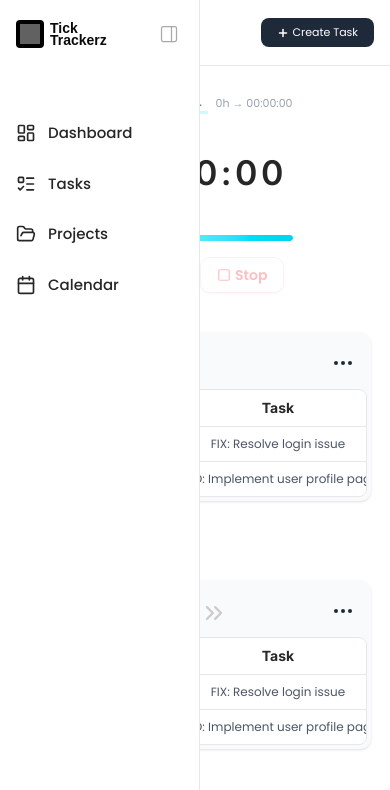
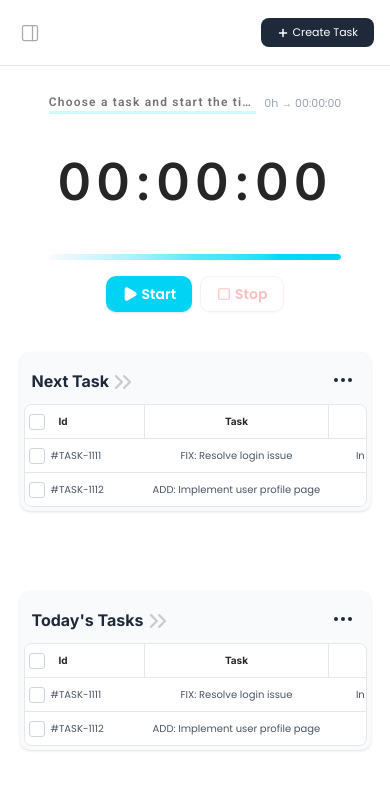
Before and after one commit to DevpratapTomar2005/prod-track, a React (Vite) app in the folder frontend/: page /1/tasks in a window 390 px wide. Shown: the top 790 px of the page. Built offline with nearby package versions, Linux system fonts and the light colour scheme; grey boxes are pictures that could not be loaded.

Commit message:
ADD: Make Task Page And Task Components Responsive

```diff
--- a/frontend/src/components/Sidebar.tsx
+++ b/frontend/src/components/Sidebar.tsx
@@ -28,7 +28,7 @@ const Sidebar = ({isExpanded=true, setIsExpanded}: { isExpanded?: boolean; setIs
           </span>
         </div>
         <div
-          className="p-1 hover:bg-gray-100 cursor-ew-resize rounded-md"
+          className="p-1 hover:bg-gray-100 cursor-ew-resize rounded-md sidebar-toggle"
           onClick={() => setIsExpanded(!isExpanded)}
         >
           <img src={SidebarIcon} alt="sidebar icon" className={`h-5 w-5`} />
--- a/frontend/src/components/TaskCreateModal.tsx
+++ b/frontend/src/components/TaskCreateModal.tsx
@@ -28,7 +28,7 @@ import {
 import { Input } from "@/components/ui/input";
 import Checkbox from "./ui/Checkbox.tsx";
 
-const TaskCreateModal = ({onCancel}: {onCancel: () => void}) => {
+const TaskCreateModal = ({ onCancel }: { onCancel: () => void }) => {
   const {
     register,
     handleSubmit,
@@ -93,9 +93,12 @@ const TaskCreateModal = ({onCancel}: {onCancel: () => void}) => {
 
   return (
     <div className="p-4 bg-white h-[calc(100vh-53px)] overflow-y-auto relative z-2 [&::-webkit-scrollbar]:w-1 [&::-webkit-scrollbar]:h-1 [&::-webkit-scrollbar-thumb]:bg-cyan-100 [&::-webkit-scrollbar-track]:bg-gray-100/40 task-create-modal sm:w-[400px] sm:border-l sm:border-gray-200 lg:w-full lg:p-2 lg:border-none">
-      <form onSubmit={handleSubmit(onSubmit)}>
+      <form
+        onSubmit={handleSubmit(onSubmit)}
+        className="task-create-modal-form"
+      >
         {/* Task name */}
-        <div className="mt-5">
+        <div className="mt-5 task-create-modal-div">
           <label
             htmlFor="task"
             className="text-lg font-inter font-semibold text-neutral-800"
@@ -123,7 +126,7 @@ const TaskCreateModal = ({onCancel}: {onCancel: () => void}) => {
         </div>
 
         {/* Subtask input */}
-        <div className="mt-5">
+        <div className="mt-5 task-create-modal-div">
           <div className="flex items-center gap-1">
             <Input
               type="text"
@@ -152,7 +155,7 @@ const TaskCreateModal = ({onCancel}: {onCancel: () => void}) => {
 
         {/* Subtasks table + delete button attached below at bottom-right */}
         {subtasks.length > 0 && (
-          <div className="mt-5">
+          <div className="mt-5 task-create-modal-div">
             <div className="w-full border rounded-lg">
               <table className="w-full">
                 <thead>
@@ -223,7 +226,7 @@ const TaskCreateModal = ({onCancel}: {onCancel: () => void}) => {
         )}
 
         {/* Start & Due Date */}
-        <div className="mt-10 flex items-center gap-4">
+        <div className="mt-10 flex items-center gap-4 date-select-div">
           <div className="w-1/2 flex flex-col">
             <span className="text-lg font-inter font-semibold text-neutral-800 mb-2">
               Start Date
@@ -332,18 +335,18 @@ const TaskCreateModal = ({onCancel}: {onCancel: () => void}) => {
         </div>
 
         {/* Est. Duration & Status */}
-        <div className="mt-10 flex items-center gap-4">
+        <div className="mt-10 flex items-center gap-4 select-div">
           <div className="w-1/2">
             <span className="text-lg font-inter font-semibold text-neutral-800 mb-2">
               Est. Duration
             </span>
-            <div className="grid grid-cols-5 gap-1">
+            <div className="grid grid-cols-3 gap-1 duration-input">
               <Input
                 type="number"
                 placeholder="Enter estimated duration"
                 defaultValue={1}
                 id="estimatedDuration"
-                className="col-span-2 text-neutral-600"
+                className="col-span-1 text-neutral-600"
                 {...register("estimatedDuration", {
                   required: "Estimated duration is required",
                   min: {
@@ -357,7 +360,7 @@ const TaskCreateModal = ({onCancel}: {onCancel: () => void}) => {
                   required: "Unit is required",
                 })}
               >
-                <SelectTrigger className="w-full col-span-3 text-neutral-600">
+                <SelectTrigger className="w-full col-span-2 text-neutral-600 duration-select">
                   <SelectValue placeholder="Unit" />
                 </SelectTrigger>
                 <SelectContent>
@@ -389,7 +392,7 @@ const TaskCreateModal = ({onCancel}: {onCancel: () => void}) => {
             </Select>
           </div>
         </div>
-        <div className="flex items-center justify-between gap-5">
+        <div className="flex items-center justify-between gap-5 ">
           <div className="w-1/2">
             {errors.estimatedDuration && (
               <p className="text-red-500 text-sm mt-1">
@@ -437,7 +440,7 @@ const TaskCreateModal = ({onCancel}: {onCancel: () => void}) => {
         </div>
 
         {/* Footer buttons */}
-        <div className="w-full flex items-center justify-end mt-10 gap-2">
+        <div className="w-full flex items-center justify-end mt-10 gap-2 task-create-modal-footer">
           <Button
             variant="outline"
             onClick={onCancel}
--- a/frontend/src/components/Topbar.tsx
+++ b/frontend/src/components/Topbar.tsx
@@ -2,7 +2,15 @@ import Plus from "../assets/plus.svg";
 import { useLocation, useParams } from "react-router";
 import { useDispatch } from "react-redux";
 import { setGlobalModalState } from "../slices/globalModalStateSlice.ts";
-const Topbar = ({ isExpanded }: { isExpanded: boolean }) => {
+import SidebarIcon from "../assets/sidebar_icon.svg";
+
+const Topbar = ({
+  isExpanded,
+  setIsExpanded,
+}: {
+  isExpanded: boolean;
+  setIsExpanded: (arg: boolean) => void;
+}) => {
   const location = useLocation();
   const { name } = useParams();
   const dispatch = useDispatch();
@@ -23,8 +31,14 @@ const Topbar = ({ isExpanded }: { isExpanded: boolean }) => {
 
   return (
     <div
-      className={`p-4 border-b border-gray-200  bg-white fixed top-0 z-3 h-[66px] top-bar  ${isExpanded ? "md:w-full lg:w-[calc(100%-200px)]" : "w-[calc(100%-53px)]"} flex items-center justify-end gap-4 transition-width duration-20 ease-in-out`}
+      className={`p-4 border-b border-gray-200  bg-white fixed top-0 z-3 h-[66px] top-bar  ${isExpanded ? "md:w-full lg:w-[calc(100%-200px)]" : "w-[calc(100%-53px)] topbar-not-expanded"} flex items-center justify-end gap-4 transition-width duration-20 ease-in-out`}
     >
+      <div
+        className="p-1 hover:bg-gray-100 cursor-ew-resize rounded-md hidden sidebar-toggle-topbar "
+        onClick={() => setIsExpanded(!isExpanded)}
+      >
+        <img src={SidebarIcon} alt="sidebar icon" className={`h-5 w-5`} />
+      </div>
       {location.pathname === `/${name}/tasks` ||
       location.pathname === `/${name}/projects` ? (
         <button
--- a/frontend/src/components/ViewTaskModal.tsx
+++ b/frontend/src/components/ViewTaskModal.tsx
@@ -23,15 +23,16 @@ const ViewTaskModal = ({
   patchTaskTimer,
   activateTask,
 }: ViewTaskModalProps) => {
-  const [subtasks, setSubtasks] = useState<Array<{ id: number; subtask: string }>>(
-    task.subtasks
-  );
+  const [subtasks, setSubtasks] = useState<
+    Array<{ id: number; subtask: string }>
+  >(task.subtasks);
   const [selectedIds, setSelectedIds] = useState<Set<number>>(new Set());
 
   const isSameAsActive = task.id === activeTaskId;
   const timerRecord = getTaskTimer(task.id);
 
-  const allSelected = subtasks.length > 0 && selectedIds.size === subtasks.length;
+  const allSelected =
+    subtasks.length > 0 && selectedIds.size === subtasks.length;
 
   const toggleSelectAll = () => {
     if (allSelected) {
@@ -166,7 +167,7 @@ const ViewTaskModal = ({
         </div>
       )}
 
-      <div className="flex items-center mt-5 justify-between gap-2">
+      <div className="flex items-center mt-5 justify-between gap-2 view-task-modal-details">
         <div className="w-1/3">
           <div className="text-md font-inter font-semibold text-neutral-800 mt-5">
             <h2>Project</h2>
--- a/frontend/src/index.css
+++ b/frontend/src/index.css
@@ -182,6 +182,7 @@ body {
 @media (max-width: 800px) {
   .top-bar {
     width: 100% !important;
+    padding-right: 64px;
   }
   .dashboard-overall-matricies {
     display: grid;
@@ -207,6 +208,26 @@ body {
   }
   .secnd-proj-matrix-row-3 {
     grid-column: span 2 / span 2;
+  }
+  .task-page-timer {
+    width: 75%;
+  }
+  .table-task-title {
+    font-size: 18px;
+  }
+  .table-task-head {
+    font-size: 12px;
+  }
+  .table-task-data {
+    font-size: 10px;
+  }
+  .table-task-name-head,
+  .table-task-name-data {
+    width: 200px;
+  }
+  .view-task-modal-wrapper {
+    right: 0;
+    width: 100%;
   }
 }
 
@@ -252,7 +273,111 @@ body {
   .sidebar-layout-div {
     z-index: 10;
   }
+  .sidebar-toggle {
+    padding: 0px;
+  }
   .layout-outlet-div {
     width: 100%;
   }
 }
+@media (max-width: 450px) {
+  .sidebar-collapsed {
+    display: none;
+  }
+  .sidebar-toggle-topbar {
+    display: inline;
+  }
+  .top-bar {
+    justify-content: space-between;
+    padding-right: 16px;
+  }
+  .topbar-not-expanded,
+  .layout-outlet-not-expanded {
+    width: 100%;
+  }
+  .layout-outlet-not-expanded {
+    margin-left: 0px;
+  }
+  .table-task-title {
+    font-size: 16px;
+  }
+  .table-task-head {
+    font-size: 10px;
+  }
+  .table-task-data {
+    font-size: 10px;
+  }
+  .table-task-name-head,
+  .table-task-name-data {
+    width: 170px;
+  }
+}
+
+@media (max-width: 430px) {
+  .task-create-modal {
+    padding: 3px;
+    padding-bottom: 7px;
+  }
+  .task-create-modal-form {
+    margin-left: 2px;
+    margin-right: 2px;
+  }
+  .task-create-modal-div {
+    width: 100%;
+  }
+
+  .select-div {
+    flex-direction: column;
+  }
+  .select-div div {
+    width: 100%;
+  }
+
+  .duration-input,
+  .duration-select {
+    grid-column: span 1;
+  }
+  .task-create-modal-footer {
+    justify-content: space-between;
+    padding-right: 0px;
+  }
+  .view-task-modal-details {
+    justify-content: start;
+    flex-wrap: wrap;
+    gap: 30px;
+  }
+  .view-task-modal-details div {
+    width: fit-content;
+  }
+}
+@media (max-width: 350px) {
+  .task-create-modal-form {
+    margin-left: 2px;
+    margin-right: 0px;
+  }
+  .task-create-modal-div {
+    width: 300px;
+  }
+  .date-select-div {
+    flex-wrap: wrap;
+  }
+  .date-select-div div {
+    width: fit-content;
+  }
+  .select-div {
+    flex-direction: column;
+  }
+  .select-div div {
+    width: 100%;
+  }
+
+  .duration-input,
+  .duration-select {
+    grid-column: span 1;
+  }
+  .task-create-modal-footer {
+    padding-left: 0px;
+    justify-content: start;
+    gap: 20px;
+  }
+}
--- a/frontend/src/pages/MainLayout.tsx
+++ b/frontend/src/pages/MainLayout.tsx
@@ -6,15 +6,19 @@ import { useLocation, useParams } from "react-router";
 const MainLayout = () => {
   const location = useLocation();
   const { name } = useParams();
-  const [isExpanded, setIsExpanded] = useState(true);
+  const [isExpanded, setIsExpanded] = useState(false);
   return (
     <div>
       <div className="flex relative h-screen">
         <div className="fixed left-0 top-0 md:z-10 lg:z-0 sidebar-layout-div">
           <Sidebar isExpanded={isExpanded} setIsExpanded={setIsExpanded} />
         </div>
-        <div className={`relative overflow-hidden transition-width duration-20 ease-in-out layout-outlet-div ${isExpanded ? 'lg:ml-[200px] lg:w-[calc(100%-200px)]' : "ml-[53px] w-[calc(100%-53px)]"}`}>
-          {location.pathname !== `/${name}/calendar` ? <Topbar isExpanded={isExpanded} /> : null}
+        <div
+          className={`relative overflow-hidden transition-width duration-20 ease-in-out layout-outlet-div ${isExpanded ? "lg:ml-[200px] lg:w-[calc(100%-200px)]" : "ml-[53px] w-[calc(100%-53px)] layout-outlet-not-expanded"}`}
+        >
+          {location.pathname !== `/${name}/calendar` ? (
+            <Topbar isExpanded={isExpanded} setIsExpanded={setIsExpanded} />
+          ) : null}
           <Outlet />
         </div>
       </div>
--- a/frontend/src/pages/TaskPage.tsx
+++ b/frontend/src/pages/TaskPage.tsx
@@ -97,7 +97,7 @@ const TaskPage = () => {
         className={`w-full h-[calc(100vh-53px)] mt-[53px] overflow-y-auto [&::-webkit-scrollbar]:w-1 [&::-webkit-scrollbar-thumb]:bg-cyan-100 [&::-webkit-scrollbar-track]:bg-gray-100/40  transition-width duration-20 ease-in-out relative ${showCreateModal || showViewTaskModal ? "border-r border-gray-200" : ""} ${showCreateModal ? "col-span-2" : showViewTaskModal ? "col-span-2" : "col-span-3"}`}
       >
         <div
-          className={`${showCreateModal ? "mx-30" : showViewTaskModal ? "mx-30" : "w-[50%] max-w-[1050px] mx-auto"} my-10`}
+          className={`${showCreateModal ? "mx-30" : showViewTaskModal ? "mx-30" : "w-[50%] max-w-[1050px] mx-auto"} my-10 task-page-timer`}
         >
           {activeTask && activeTimerRecord ? (
             <Timer
@@ -117,7 +117,7 @@ const TaskPage = () => {
 
         <div className="bg-slate-50 w-[90%] max-w-[1050px] my-10 rounded-lg p-1 shadow mx-auto">
           <div className="flex items-center justify-between">
-            <h1 className="text-2xl font-inter text-gray-800 font-bold mt-3 mb-2 mx-2 flex items-center">
+            <h1 className="text-2xl font-inter text-gray-800 font-bold mt-3 mb-2 mx-2 flex items-center table-task-title">
               Next Task{" "}
               <img
                 src={ArrowRight}
@@ -131,7 +131,7 @@ const TaskPage = () => {
           </div>
           <div className="border border-gray-200 rounded-md w-full bg-white overflow-x-auto scroll-smooth [&::-webkit-scrollbar]:h-0.5 [&::-webkit-scrollbar-thumb]:bg-gray-300 [&::-webkit-scrollbar-track]:bg-gray-100">
             <table className="w-full min-w-[1000px] border-collapse">
-              <thead className="text-sm text-neutral-800 font-inter">
+              <thead className="text-sm text-neutral-800 font-inter table-task-head">
                 <tr>
                   <th className="w-[110px] border-r border-b border-gray-200 text-left px-1 py-2">
                     <span className="flex items-center gap-1.5">
@@ -139,7 +139,7 @@ const TaskPage = () => {
                       <span className="ml-2">Id</span>
                     </span>
                   </th>
-                  <th className="w-[320px] border-r border-b border-gray-200 text-center py-2">
+                  <th className="w-[320px] border-r border-b border-gray-200 text-center py-2 table-task-name-head">
                     Task
                   </th>
                   <th className="w-[100px] border-r border-b border-gray-200 text-center py-2">
@@ -162,7 +162,7 @@ const TaskPage = () => {
                   </th>
                 </tr>
               </thead>
-              <tbody className="text-[12px] text-gray-600 font-poppins">
+              <tbody className="text-[12px] text-gray-600 font-poppins table-task-data">
                 {tasks.map((task, index) => (
                   <React.Fragment key={task.id}>
                     <tr
@@ -179,7 +179,7 @@ const TaskPage = () => {
                           <span>#TASK-{task.id}</span>
                         </span>
                       </td>
-                      <td className="w-[320px] text-center px-2 py-2">
+                      <td className="w-[320px] text-center px-2 py-2 table-task-name-data">
                         {task.task}
                       </td>
                       <td className="w-[100px] text-center py-2">
@@ -218,7 +218,7 @@ const TaskPage = () => {
 
         <div className="bg-slate-50 w-[90%] max-w-[1050px] my-20 rounded-lg p-1 shadow mx-auto">
           <div className="flex items-center justify-between">
-            <h1 className="text-2xl font-inter text-gray-800 font-bold mt-3 mb-2 mx-2 flex items-center">
+            <h1 className="text-2xl font-inter text-gray-800 font-bold mt-3 mb-2 mx-2 flex items-center table-task-title">
               Today's Tasks{" "}
               <img
                 src={ArrowRight}
@@ -232,7 +232,7 @@ const TaskPage = () => {
           </div>
           <div className="border border-gray-200 rounded-md w-full bg-white overflow-x-auto scroll-smooth [&::-webkit-scrollbar]:h-0.5 [&::-webkit-scrollbar-thumb]:bg-gray-300 [&::-webkit-scrollbar-track]:bg-gray-100">
             <table className="w-full min-w-[1000px] border-collapse">
-              <thead className="text-sm text-neutral-800 font-inter">
+              <thead className="text-sm text-neutral-800 font-inter table-task-head">
                 <tr>
                   <th className="w-[110px] border-r border-b border-gray-200 text-left px-1 py-2">
                     <span className="flex items-center gap-1.5">
@@ -240,7 +240,7 @@ const TaskPage = () => {
                       <span className="ml-2">Id</span>
                     </span>
                   </th>
-                  <th className="w-[320px] border-r border-b border-gray-200 text-center py-2">
+                  <th className="w-[320px] border-r border-b border-gray-200 text-center py-2 table-task-name-head">
                     Task
                   </th>
                   <th className="w-[100px] border-r border-b border-gray-200 text-center py-2">
@@ -263,7 +263,7 @@ const TaskPage = () => {
                   </th>
                 </tr>
               </thead>
-              <tbody className="text-[12px] text-gray-600 font-poppins">
+              <tbody className="text-[12px] text-gray-600 font-poppins table-task-data">
                 {tasks.map((task, index) => (
                   <React.Fragment key={task.id}>
                     <tr
@@ -280,7 +280,7 @@ const TaskPage = () => {
                           <span>#TASK-{task.id}</span>
                         </span>
                       </td>
-                      <td className="w-[320px] text-center px-2 py-2">
+                      <td className="w-[320px] text-center px-2 py-2 table-task-name-data">
                         {task.task}
                       </td>
                       <td className="w-[100px] text-center py-2">
@@ -318,7 +318,7 @@ const TaskPage = () => {
 
         <div className="bg-slate-50 w-[90%] max-w-[1050px] my-10 rounded-lg p-1 shadow mx-auto">
           <div className="flex items-center justify-between">
-            <h1 className="text-2xl font-inter text-gray-800 font-bold mt-3 mb-2 mx-2 flex items-center">
+            <h1 className="text-2xl font-inter text-gray-800 font-bold mt-3 mb-2 mx-2 flex items-center table-task-title">
               This Month{" "}
               <img
                 src={ArrowRight}
@@ -332,7 +332,7 @@ const TaskPage = () => {
           </div>
           <div className="border border-gray-200 rounded-md w-full bg-white overflow-x-auto scroll-smooth [&::-webkit-scrollbar]:h-0.5 [&::-webkit-scrollbar-thumb]:bg-gray-300 [&::-webkit-scrollbar-track]:bg-gray-100">
             <table className="w-full min-w-[1000px] border-collapse">
-              <thead className="text-sm text-neutral-800 font-inter">
+              <thead className="text-sm text-neutral-800 font-inter table-task-head">
                 <tr>
                   <th className="w-[110px] border-r border-b border-gray-200 text-left px-1 py-2">
                     <span className="flex items-center gap-1.5">
@@ -340,7 +340,7 @@ const TaskPage = () => {
                       <span className="ml-2">Id</span>
                     </span>
                   </th>
-                  <th className="w-[320px] border-r border-b border-gray-200 text-center py-2">
+                  <th className="w-[320px] border-r border-b border-gray-200 text-center py-2 table-task-name-head">
                     Task
                   </th>
                   <th className="w-[100px] border-r border-b border-gray-200 text-center py-2">
@@ -363,7 +363,7 @@ const TaskPage = () => {
                   </th>
                 </tr>
               </thead>
-              <tbody className="text-[12px] text-gray-600 font-poppins">
+              <tbody className="text-[12px] text-gray-600 font-poppins table-task-data">
                 {tasks.map((task, index) => (
                   <React.Fragment key={task.id}>
                     <tr
@@ -380,7 +380,7 @@ const TaskPage = () => {
                           <span>#TASK-{task.id}</span>
                         </span>
                       </td>
-                      <td className="w-[320px] text-center px-2 py-2">
+                      <td className="w-[320px] text-center px-2 py-2 table-task-name-data">
                         {task.task}
                       </td>
                       <td className="w-[100px] text-center py-2">
@@ -423,7 +423,7 @@ const TaskPage = () => {
         </div>
       )}
       {showViewTaskModal && (
-        <div className="col-span-1 mt-[53px] absolute sm:right-0 lg:relative">
+        <div className="col-span-1 mt-[53px] absolute sm:right-0 lg:relative view-task-modal-wrapper">
           <ViewTaskModal
             task={viewTask}
             onClose={closeViewTaskModal}
```
